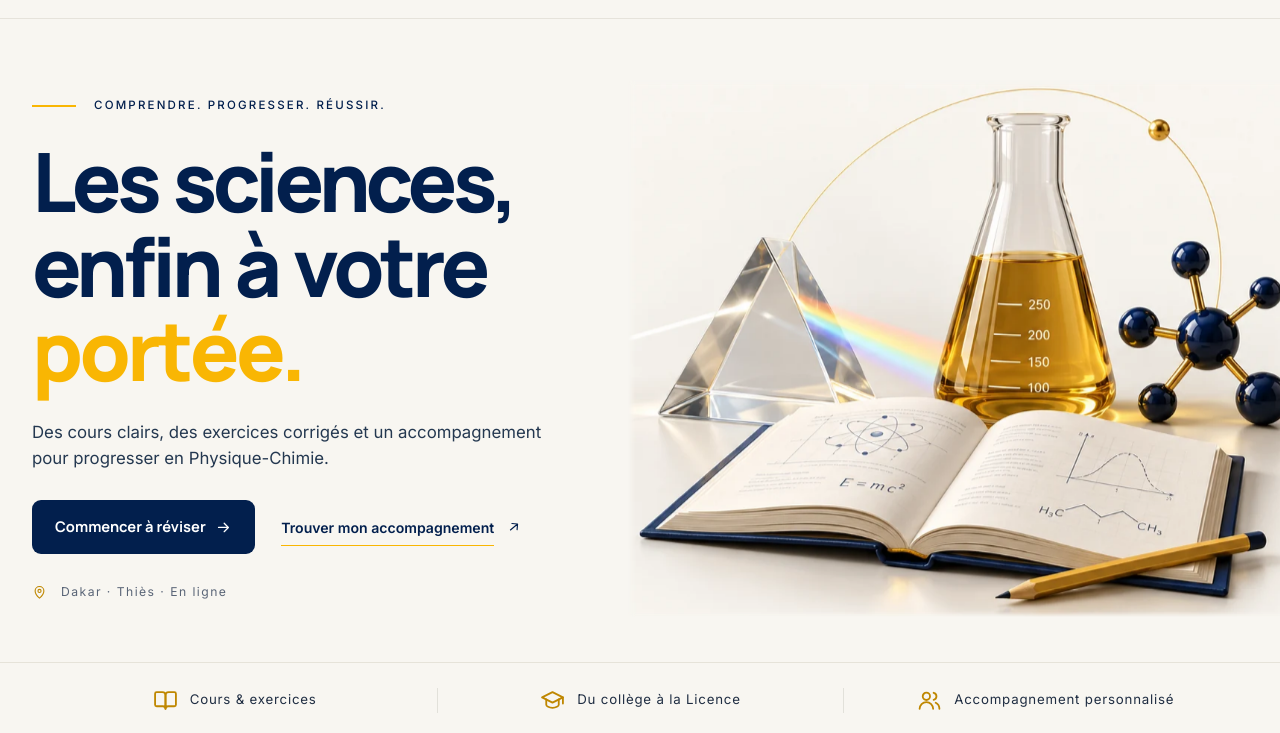
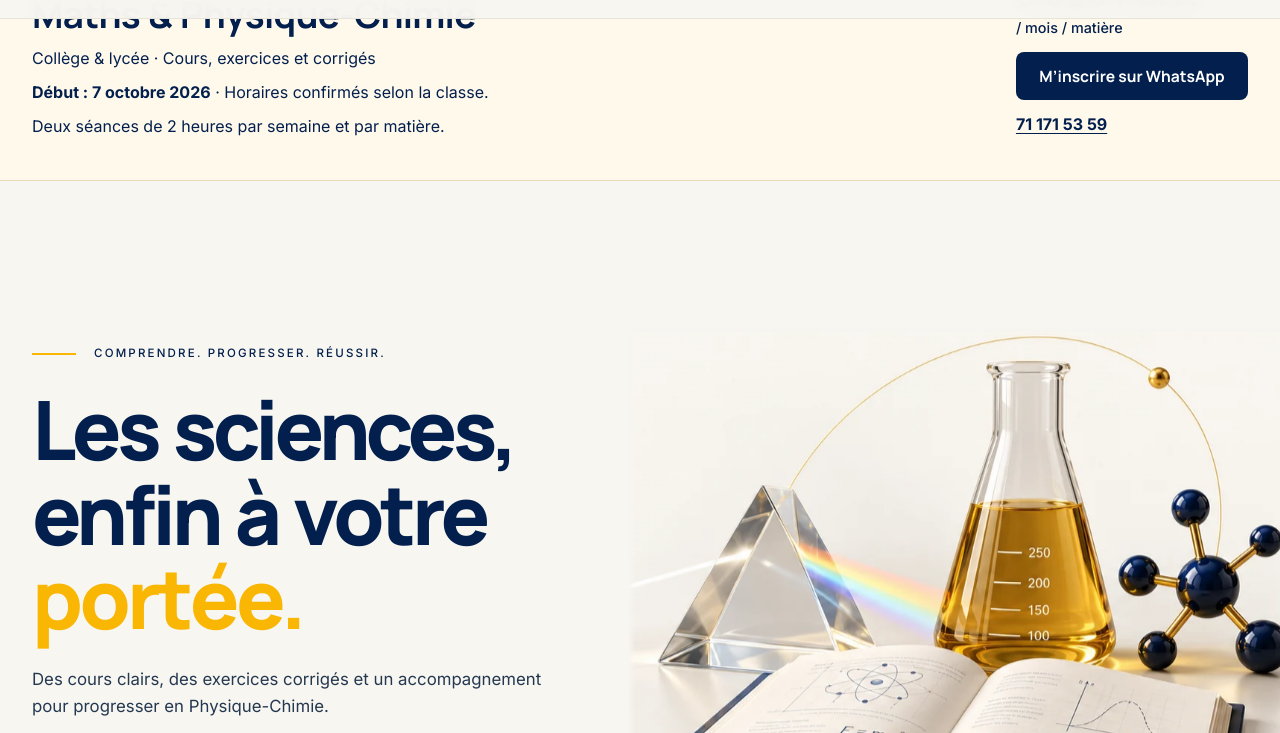
Before and after one commit to afrigerance-commits/Xam-Xam-Academy-website, an Astro site: page / in a window 1280 px wide. Shown: the part 67-800 px from the top of the page. Built offline with nearby package versions, Linux system fonts and the light colour scheme; Astro itself is replaced by a stand-in of ours.

Commit message:
feat: announce online Maths and PC courses on homepage

```diff
--- a/src/pages/index.astro
+++ b/src/pages/index.astro
@@ -37,6 +37,24 @@ const jsonLd = {
 };
 ---
 <BaseLayout description={description} accueil={true} jsonLd={jsonLd}>
+
+
+  <section class="online-launch" aria-labelledby="online-launch-title">
+    <div class="container online-launch__inner">
+      <div>
+        <p class="online-launch__label">Inscriptions ouvertes · Cours en ligne</p>
+        <h2 id="online-launch-title">Maths &amp; Physique-Chimie</h2>
+        <p>Collège &amp; lycée · Cours, exercices et corrigés</p>
+        <p><strong>Début : <time datetime="2026-10-07">7 octobre 2026</time></strong> · Horaires confirmés selon la classe.</p>
+        <p>Deux séances de 2 heures par semaine et par matière.</p>
+      </div>
+      <div class="online-launch__action">
+        <p class="online-launch__price">5 000 FCFA <span>/ mois / matière</span></p>
+        <a class="btn btn--primary" href="https://wa.me/221711715359?text=Bonjour%20Xam%20Xam%20Academy%2C%20je%20souhaite%20m%E2%80%99inscrire%20aux%20cours%20en%20ligne%20%C3%A0%205%20000%20FCFA%20par%20mois%20et%20par%20mati%C3%A8re.%0AClasse%20%3A%20%0AMati%C3%A8re(s)%20%3A%20%0ADisponibilit%C3%A9s%20%3A%20" target="_blank" rel="noopener">M’inscrire sur WhatsApp<span class="sr-only"> (nouvel onglet)</span></a>
+        <a class="online-launch__phone" href="tel:+221711715359">71 171 53 59</a>
+      </div>
+    </div>
+  </section>
 
   <section class="premium-hero" id="accueil" aria-labelledby="hero-title">
     <div class="container premium-hero__grid">
@@ -647,3 +665,16 @@ const jsonLd = {
     </div>
   </section>
 </BaseLayout>
+
+<style>
+  .online-launch { background:#fff9ec; color:#021f4d; border-bottom:1px solid #eadbb8; padding:2rem 0; }
+  .online-launch__inner { display:flex; align-items:center; justify-content:space-between; gap:2rem; }
+  .online-launch__label { font-size:.75rem; font-weight:700; letter-spacing:.12em; text-transform:uppercase; margin:0 0 .65rem; }
+  .online-launch h2 { font-size:clamp(1.5rem,3vw,2.3rem); line-height:1.15; margin:0 0 .6rem; }
+  .online-launch p { margin-bottom:.5rem; }
+  .online-launch__action { flex-shrink:0; }
+  .online-launch__price { font-size:2rem; font-weight:800; line-height:1.2; }
+  .online-launch__price span { display:block; font-size:.9rem; font-weight:500; margin:.3rem 0 1rem; }
+  .online-launch__phone { display:block; margin-top:.65rem; font-weight:700; color:#021f4d; text-decoration:underline; text-underline-offset:3px; }
+  @media(max-width:767px) { .online-launch__inner { flex-direction:column; align-items:flex-start; gap:1rem; } .online-launch__action { width:100%; } }
+</style>
```
